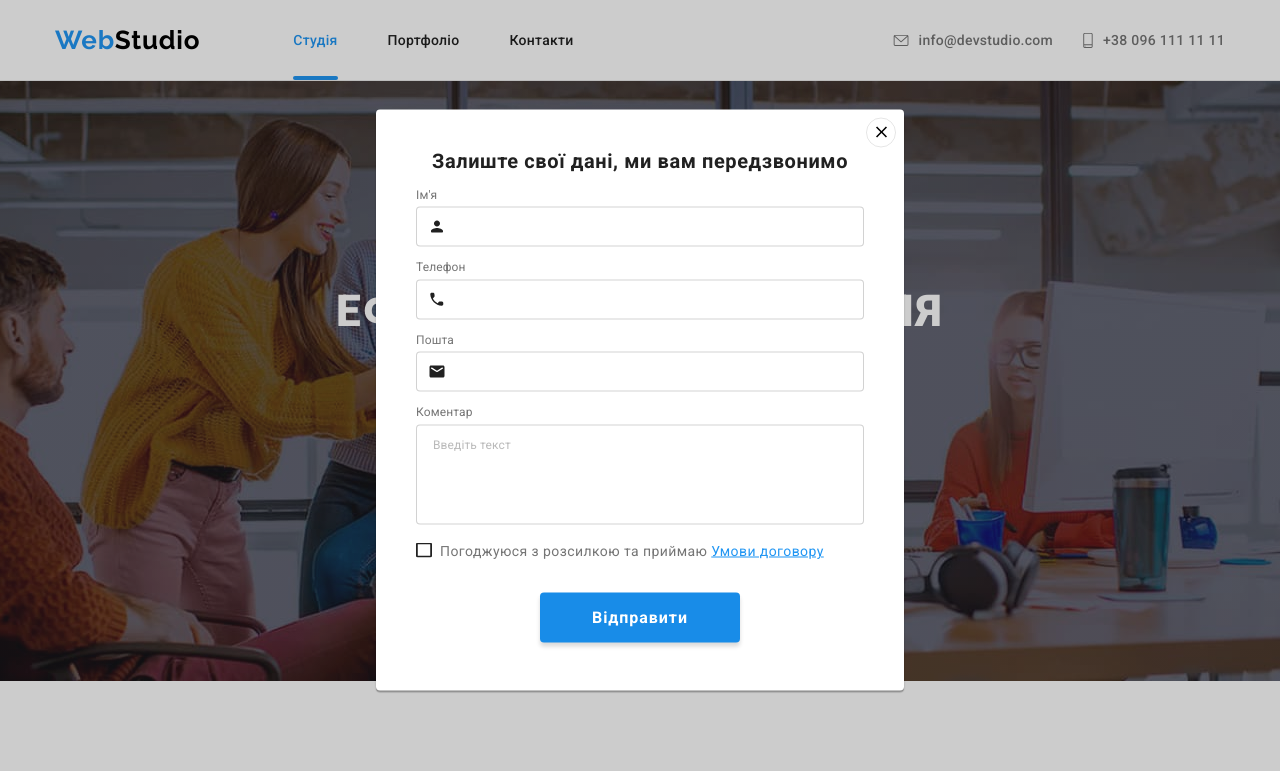
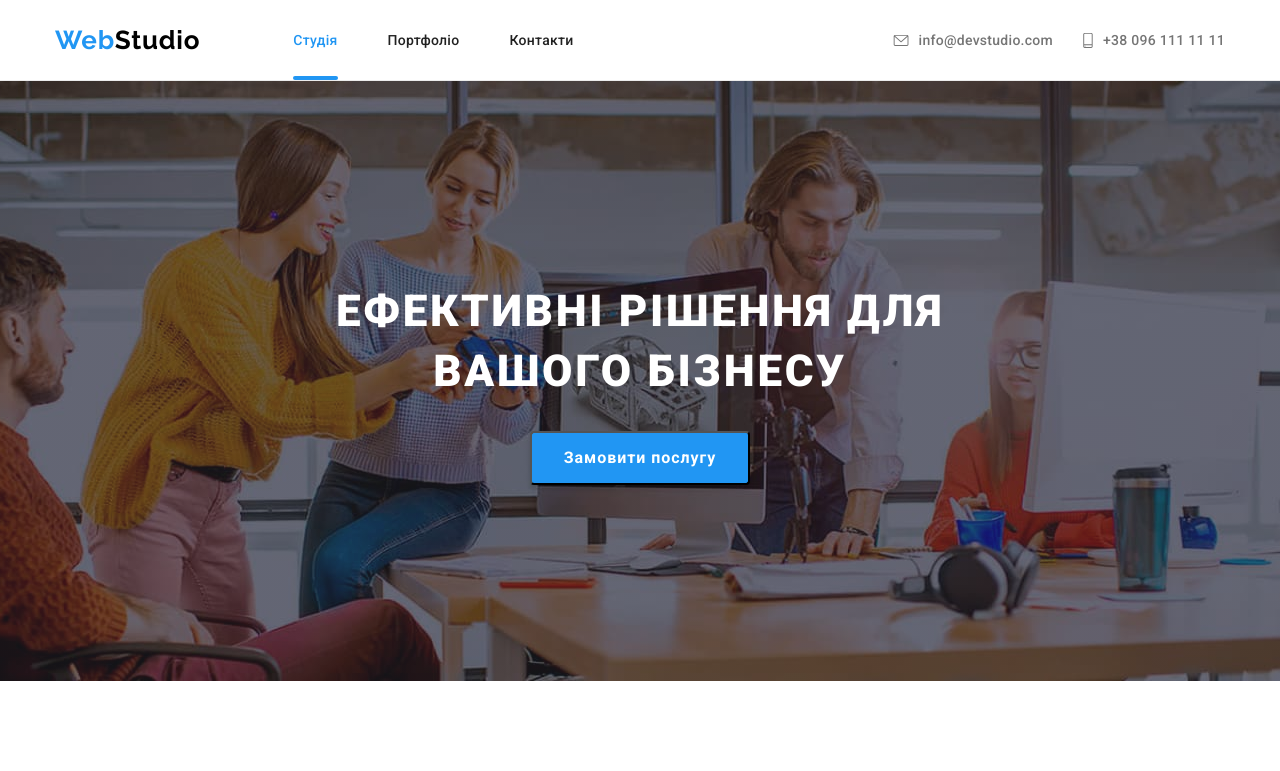
Before and after one commit to nellievropa/goit-markup-hw-06, a plain HTML site: page index.html in a window 1280 px wide. Shown: the top 771 px of the page. Drawn offline with nearby package versions, Linux system fonts and the light colour scheme.

Commit message:
Домашнє завдання 6

```diff
--- a/css/styles.css
+++ b/css/styles.css
@@ -1135,6 +1135,7 @@ a {
 }
 .backdrop.is-hidden {
   opacity: 0;
+  /* дозволяє користуватися сторінкою під бекдропом */
   visibility: hidden;
   pointer-events: none;
 }
--- a/index.html
+++ b/index.html
@@ -488,7 +488,7 @@
     <!-- Модальне вікно -->
 
     <!-- <button data-modal-open>Замовити послугу</button> вона в секції Герой-->
-    <div class="backdrop" data-modal>
+    <div class="backdrop is-hidden" data-modal>
       <div class="modal">
         <button type="button" class="modal-close-btn" data-modal-close>
           <svg class="modal-close-image" width="18" height="18">
```
